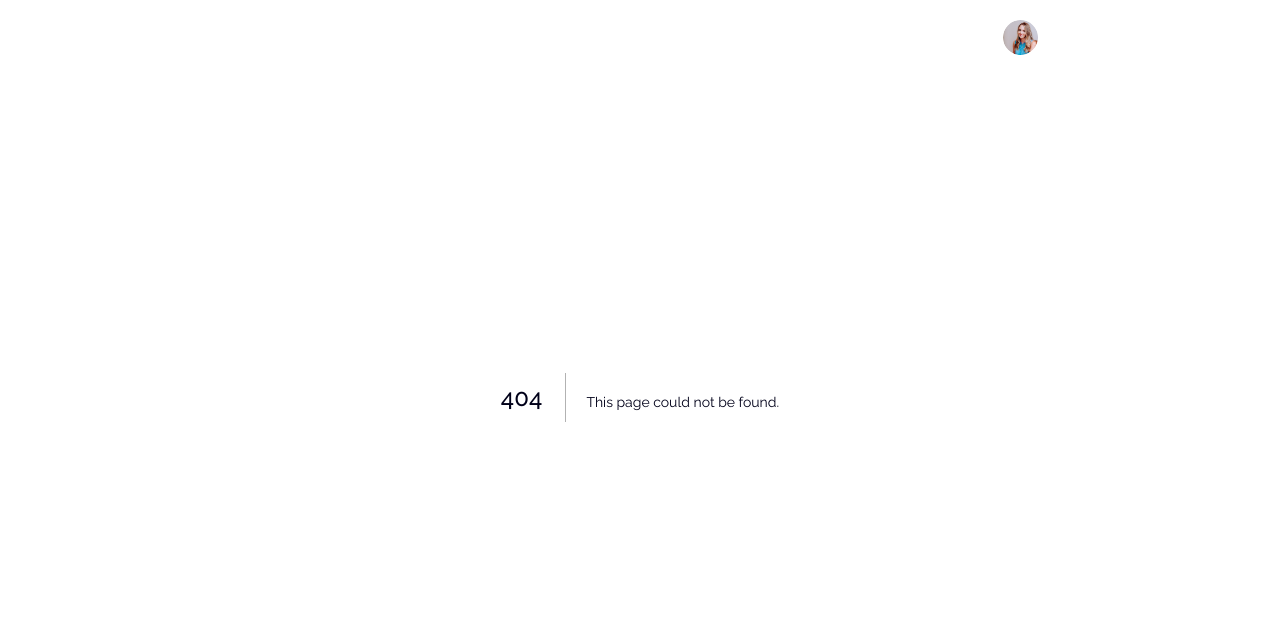
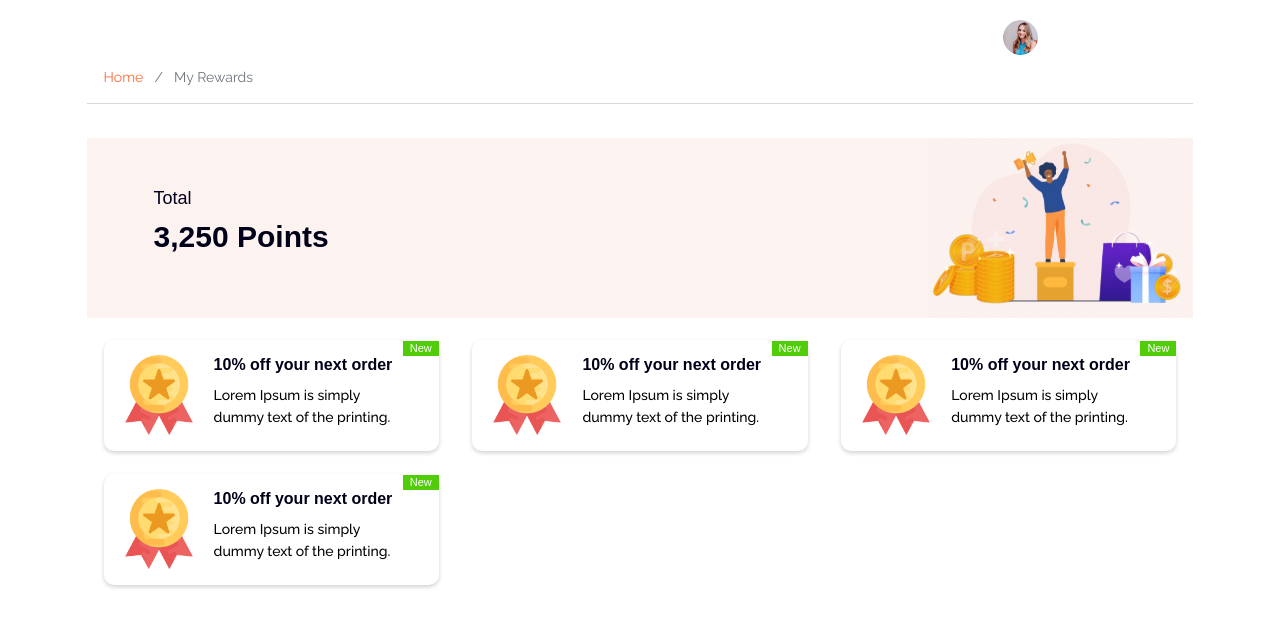
Before and after one commit to dipstech1/zonepick-next, a Next.js app: page /rewards in a window 1280 px wide. Before the commit this address had no page. Shown: the top 626 px of the page. Built offline with nearby package versions, Linux system fonts and the light colour scheme; sample sign-in values are in the browser's storage.

Commit message:
reward page done

```diff
--- /dev/null
+++ b/components/rewards/rewardCard.js
@@ -0,0 +1,19 @@
+import React from 'react'
+
+const rewardCard = () => {
+  return (
+    <a href="javascript:void(0);">
+    <div class="rew_card">
+      <div class="rew_icon"><img src="./img/rew_icon.png" /></div>
+      <div class="rew_text">
+        <h6>10% off your next order <span>New</span></h6>
+        <p>
+          Lorem Ipsum is simply dummy text of the printing.
+        </p>
+      </div>
+    </div>
+  </a>
+  )
+}
+
+export default rewardCard
--- /dev/null
+++ b/pages/rewards/index.js
@@ -0,0 +1,50 @@
+
+import RewardCard from '/components/rewards/rewardCard'
+const Rewards = () => {
+  return (
+    <section class="py-4 py-lg-5">
+    <div class="container">
+      <div class="row m-0 mb-4">
+        <div class="bredcamp">
+          <nav aria-label="breadcrumb">
+            <ol class="breadcrumb  mb-0">
+              <li class="breadcrumb-item"><a href="#">Home</a></li>
+              <li class="breadcrumb-item active" aria-current="page">My Rewards</li>
+            </ol>
+          </nav>
+        </div>
+      </div>
+      <div class="rw_heder row m-0 mb-3">
+        <h1><span>Total</span> 3,250 Points</h1>
+      </div>
+      <div class="row m-0">
+        <div class="col-6 col-lg-4 mb-3 ple_res">
+         <RewardCard/>
+        </div>
+        <div class="col-6 col-lg-4 mb-3 ple_res">
+          {/* <a href="javascript:void(0);" class="exp_div">
+            <div class="rew_card">
+              <div class="rew_icon"><img src="./img/rew_icon.png" /></div>
+              <div class="rew_text">
+                <h6>10% off your next order </h6>
+                <p>
+                  Lorem Ipsum is simply dummy text of the printing.
+                </p>
+              </div>
+            </div>
+          </a> */}
+          <RewardCard/>
+        </div>
+        <div class="col-6 col-lg-4 mb-3 ple_res">
+        <RewardCard/>
+        </div>
+        <div class="col-6 col-lg-4 mb-3 ple_res">
+        <RewardCard/>
+        </div>
+      </div>
+    </div>
+  </section>
+  )
+}
+
+export default Rewards
```
